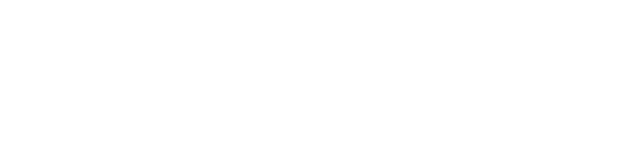
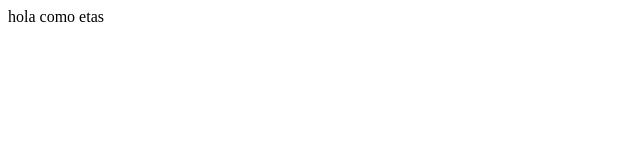
Before and after one commit to Facundo-Marianelli/probandoRamas, a plain HTML site: page index.html in a window 1280 px wide. Shown: the whole page, without its empty margins (0-640 px from the left). Drawn offline with Linux system fonts and the light colour scheme.

Commit message:
segundo commit

```diff
--- a/index.html
+++ b/index.html
@@ -1 +1,4 @@
 <title>Hola</title>
+<body>
+    hola como etas
+</body>
```
